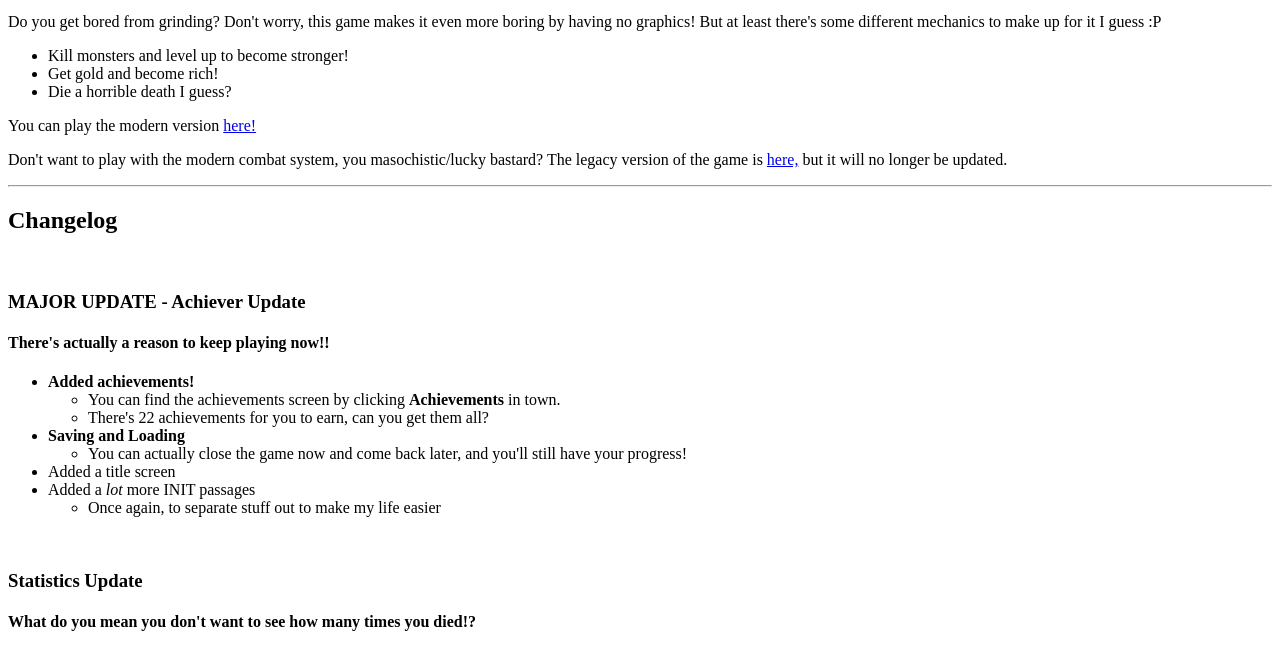
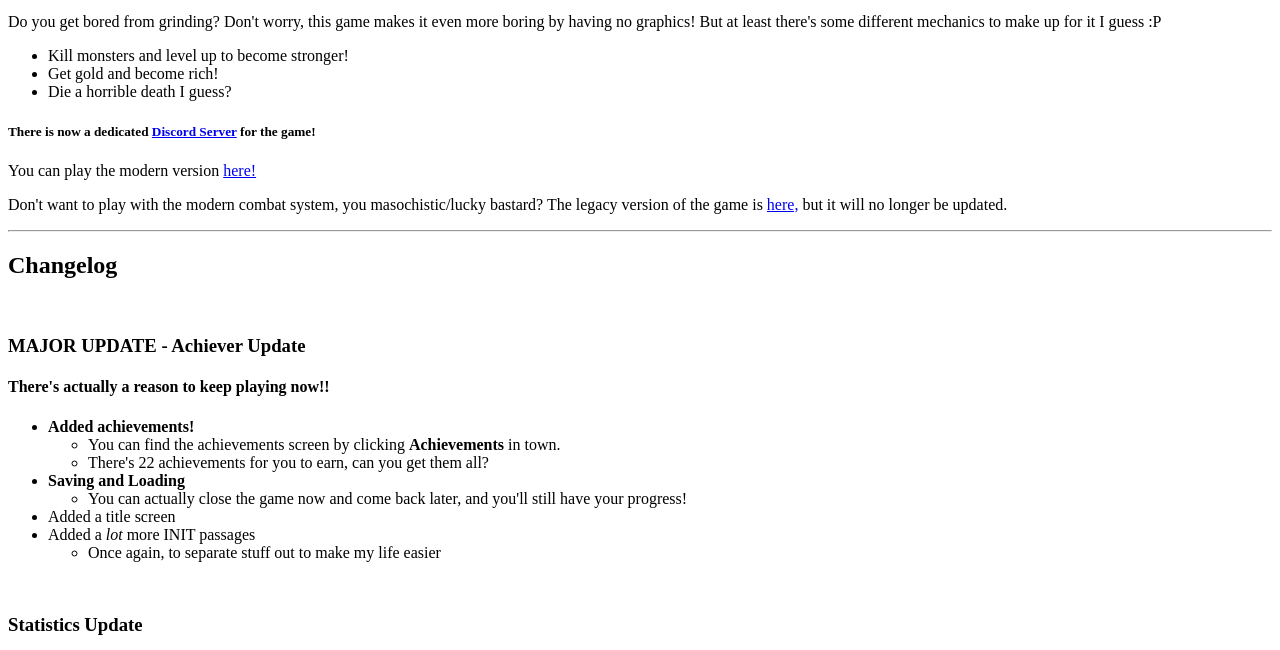
Before and after one commit to Stiathirs/StiathirsTheProtogen.github.io, a plain HTML site: page Twine/Games/BasicRPG/index.html in a window 1280 px wide. Shown: the part 134-784 px from the top of the page. Drawn offline with Linux system fonts and the light colour scheme.

Commit message:
Add Discord Link

```diff
--- a/Twine/Games/BasicRPG/index.html
+++ b/Twine/Games/BasicRPG/index.html
@@ -29,6 +29,7 @@
       <li>Get gold and become rich!</li>
       <li>Die a horrible death I guess?</li>
     </ul>
+    <h5>There is now a dedicated <a href="https://discord.gg/f6YEjFKchY">Discord Server</a> for the game!</h5>
     <p>You can play the modern version <a href="Main/">here!</a></p>
     <p>Don't want to play with the modern combat system, you masochistic/lucky bastard? The legacy version of the game is <a href="Legacy/">here,</a> but it will no longer be updated.</p>
     <hr>
```
